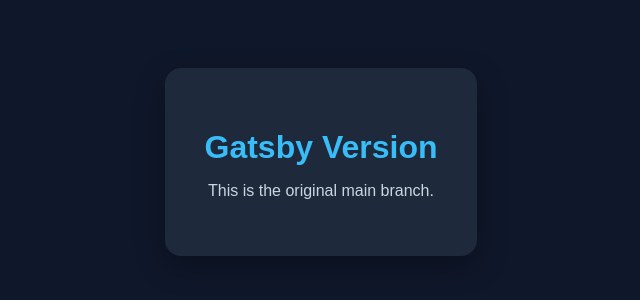
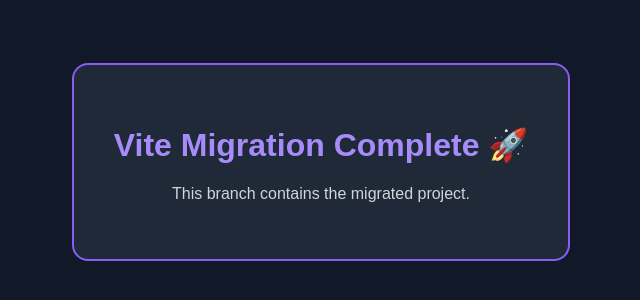
Before and after one commit to RenzoXa/testing, a plain HTML site: page index.html in a window 1280 px wide. Shown: the part 238-538 px from the top of the page, without its empty margins (319-959 px from the left). Drawn offline with Linux system fonts and the light colour scheme.

Commit message:
testing branches

```diff
--- a/index.html
+++ b/index.html
@@ -3,12 +3,12 @@
 <head>
   <meta charset="UTF-8" />
   <meta name="viewport" content="width=device-width, initial-scale=1.0" />
-  <title>Git Workflow Test</title>
+  <title>Vite Migration</title>
 
   <style>
     body {
       font-family: Arial, sans-serif;
-      background: #0f172a;
+      background: #111827;
       color: white;
       display: flex;
       justify-content: center;
@@ -18,28 +18,27 @@
     }
 
     .card {
-      background: #1e293b;
+      background: #1f2937;
       padding: 40px;
       border-radius: 16px;
       text-align: center;
-      box-shadow: 0 10px 30px rgba(0,0,0,0.3);
+      border: 2px solid #8b5cf6;
     }
 
     h1 {
-      margin-bottom: 10px;
-      color: #38bdf8;
+      color: #a78bfa;
     }
 
     p {
-      color: #cbd5e1;
+      color: #d1d5db;
     }
   </style>
 </head>
 
 <body>
   <div class="card">
-    <h1>Gatsby Version</h1>
-    <p>This is the original main branch.</p>
+    <h1>Vite Migration Complete 🚀</h1>
+    <p>This branch contains the migrated project.</p>
   </div>
 </body>
 </html>
```
